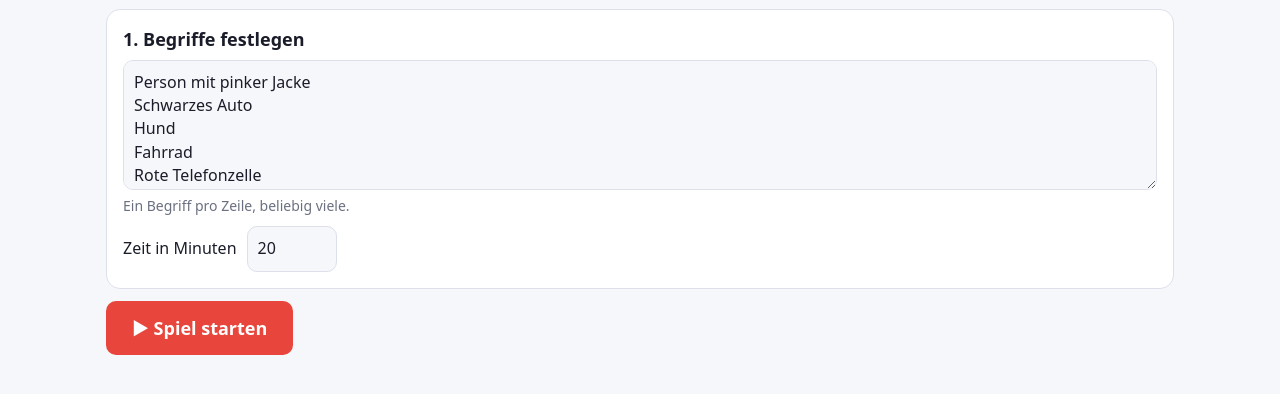
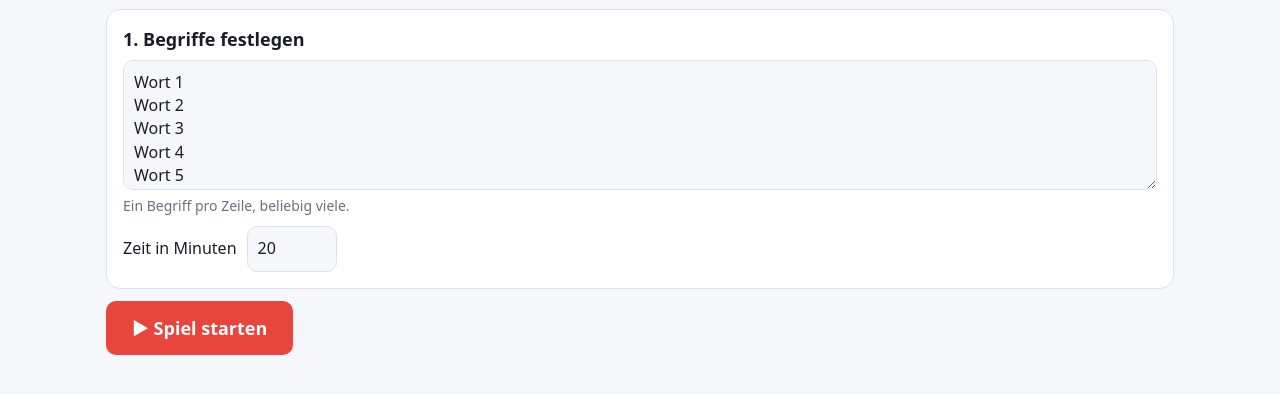
Before and after one commit to benso000/Geo-Bingo, a plain HTML site: page index.html in a window 1280 px wide. Shown: the part 84-478 px from the top of the page. Drawn offline with nearby package versions, Linux system fonts and the light colour scheme.

Commit message:
Update textarea content with new words

```diff
--- a/index.html
+++ b/index.html
@@ -49,11 +49,11 @@
 <div id="setup">
  <div class="card">
   <h2>1. Begriffe festlegen</h2>
-  <textarea id="words">Person mit pinker Jacke
-Schwarzes Auto
-Hund
-Fahrrad
-Rote Telefonzelle</textarea>
+  <textarea id="words">Wort 1
+Wort 2
+Wort 3
+Wort 4
+Wort 5</textarea>
   <div class="mu">Ein Begriff pro Zeile, beliebig viele.</div>
   <div class="row" style="margin-top:10px"><label>Zeit in Minuten</label><input id="mins" type="number" min="1" max="180" value="20" style="width:90px"></div>
  </div>
```
